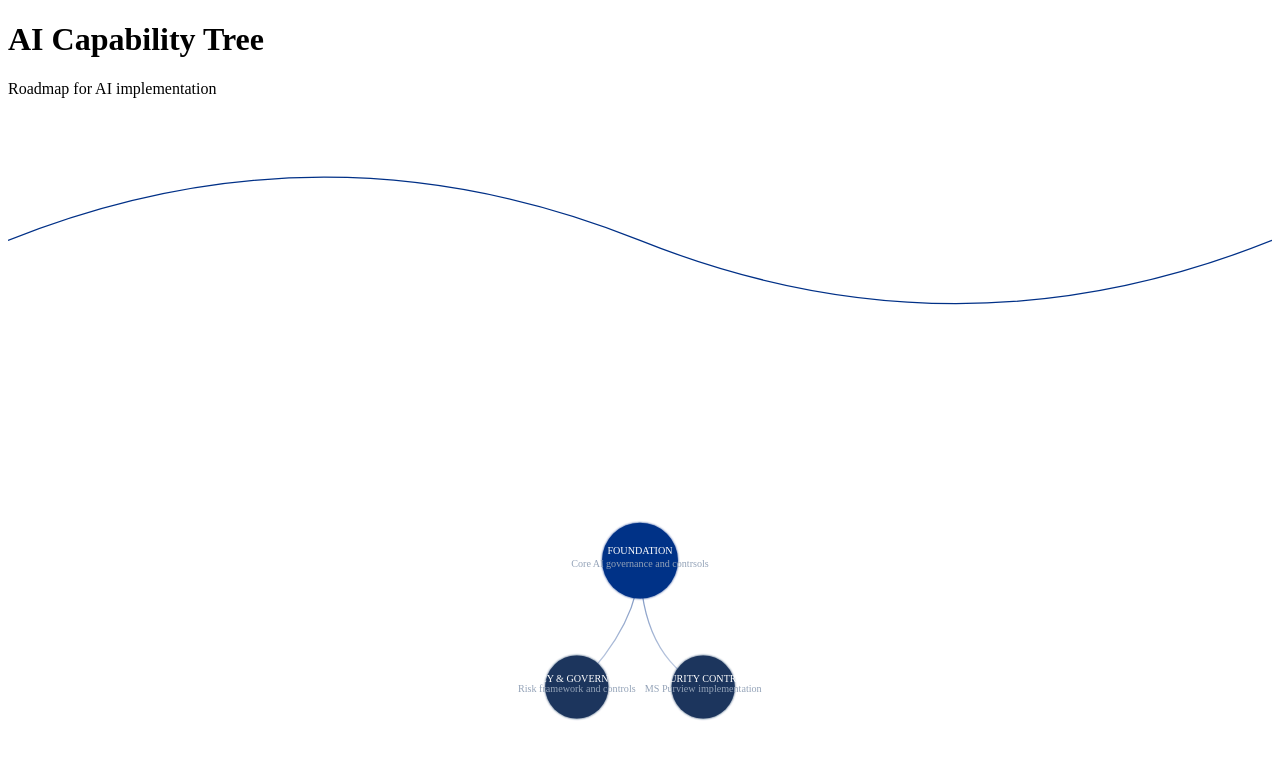
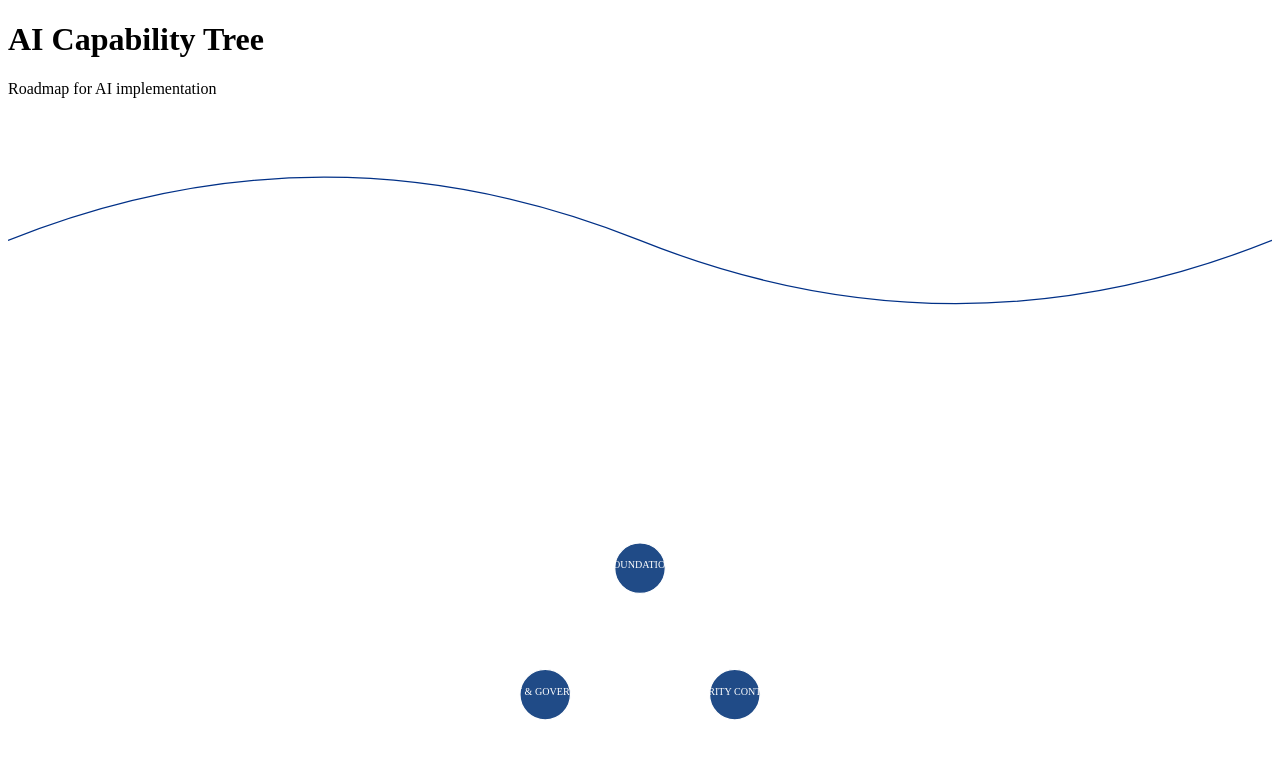
Before and after one commit to CasperGrey/roadmap-tree, a React (Create React App) app: page / in a window 1280 px wide. Shown: the top 758 px of the page. Built offline with nearby package versions, Linux system fonts and the light colour scheme.

Commit message:
updated with data and added props etc

```diff
--- a/src/App.tsx
+++ b/src/App.tsx
@@ -1,6 +1,7 @@
   // src/App.tsx
 import React from 'react';
 import AITree from './components/layout/AITree';
+import { treeData } from './data/treeData';
 
 export default function App() {
   return (
@@ -29,7 +30,7 @@ export default function App() {
         </svg>
       </div>
     </div>
-    <AITree />
+      <AITree data={treeData} />
   </div>
   );
 }
--- a/src/components/layout/AITree.tsx
+++ b/src/components/layout/AITree.tsx
@@ -1,130 +1,67 @@
 import React from 'react';
-import { motion } from 'framer-motion';
+import { TreeNode } from '../../data/treeData';
 
-export default function AITree() {
-  const treeData = {
-    title: "FOUNDATION",
-    description: "Core AI governance and contrsols",
-    children: [
-      {
-        title: "POLICY & GOVERNANCE",
-        description: "Risk framework and controls",
-      },
-      {
-        title: "SECURITY CONTROLS",
-        description: "MS Purview implementation",
-      }
-    ]
+interface AITreeProps {
+  data: TreeNode;
+}
+
+export default function AITree({ data }: AITreeProps) {
+  const renderNode = (node: TreeNode, x: number, y: number, level: number) => {
+    const childSpacing = 300;
+    const verticalSpacing = 200;
+
+    return (
+        <g key={node.id}>
+          {/* Node */}
+          <circle
+              cx={x}
+              cy={y}
+              r="40"
+              fill="#204B87"
+              stroke="white"
+              strokeWidth="2"
+              className="cursor-pointer hover:scale-105 transition-transform"
+          />
+
+          {/* Text */}
+          <text
+              x={x}
+              y={y}
+              textAnchor="middle"
+              fill="white"
+              className="text-sm font-bold"
+          >
+            {node.title}
+          </text>
+
+          {/* Children */}
+          {node.children?.map((child, index) => {
+            const childX = x - ((node.children!.length - 1) * childSpacing / 2) + (index * childSpacing);
+            const childY = y + verticalSpacing;
+
+            return (
+                <g key={child.id}>
+                  {/* Straight connecting line */}
+                  <line
+                      x1={x}
+                      y1={y + 40} // node radius
+                      x2={childX}
+                      y2={childY - 40} // node radius
+                      stroke="white"
+                      strokeWidth="2"
+                  />
+                  {renderNode(child, childX, childY, level + 1)}
+                </g>
+            );
+          })}
+        </g>
+    );
   };
 
   return (
-      <div className="relative w-full h-[800px] overflow-hidden">
-        <svg
-            width="100%"
-            height="100%"
-            viewBox="-500 -100 2000 1000"
-            className="bg-transparent"
-        >
-          <defs>
-            {/* Add glowing effect for hover */}
-            <filter id="glow">
-              <feGaussianBlur stdDeviation="2" result="coloredBlur"/>
-              <feMerge>
-                <feMergeNode in="coloredBlur"/>
-                <feMergeNode in="SourceGraphic"/>
-              </feMerge>
-            </filter>
-
-            {/* Line gradient */}
-            <linearGradient id="lineGradient" x1="0%" y1="0%" x2="0%" y2="100%">
-              <stop offset="0%" stopColor="#003087" stopOpacity="0.6"/>
-              <stop offset="100%" stopColor="#003087" stopOpacity="0.2"/>
-            </linearGradient>
-          </defs>
-
-          {/* Connecting Lines */}
-          {treeData.children.map((child, index) => (
-              <motion.path
-                  key={`line-${index}`}
-                  d={`M 500,200 Q 500,${300 + index * 50} ${400 + index * 200},${400}`}
-                  stroke="url(#lineGradient)"
-                  strokeWidth="2"
-                  fill="none"
-                  initial={{ pathLength: 0 }}
-                  animate={{ pathLength: 1 }}
-                  transition={{ duration: 1, ease: "easeInOut" }}
-              />
-          ))}
-
-          {/* Nodes */}
-          <motion.g
-              initial={{ opacity: 0, y: -20 }}
-              animate={{ opacity: 1, y: 0 }}
-              transition={{ duration: 0.5 }}
-          >
-            {/* Root Node */}
-            <g transform="translate(500, 200)" className="cursor-pointer">
-              <motion.circle
-                  r="60"
-                  fill="#003087"
-                  className="transition-all duration-300"
-                  whileHover={{ scale: 1.1 }}
-                  filter="url(#glow)"
-              />
-              <text
-                  className="text-xl font-bold"
-                  fill="white"
-                  textAnchor="middle"
-                  y="-10"
-              >
-                {treeData.title}
-              </text>
-              <text
-                  className="text-sm"
-                  fill="#94a3b8"
-                  textAnchor="middle"
-                  y="10"
-              >
-                {treeData.description}
-              </text>
-            </g>
-
-            {/* Child Nodes */}
-            {treeData.children.map((child, index) => (
-                <motion.g
-                    key={`node-${index}`}
-                    transform={`translate(${400 + index * 200}, 400)`}
-                    className="cursor-pointer"
-                    initial={{ opacity: 0 }}
-                    animate={{ opacity: 1 }}
-                    transition={{ delay: 0.5 + index * 0.2 }}
-                >
-                  <motion.circle
-                      r="50"
-                      fill="#1B365D"
-                      className="transition-all duration-300"
-                      whileHover={{ scale: 1.1 }}
-                      filter="url(#glow)"
-                  />
-                  <text
-                      className="text-lg font-bold"
-                      fill="white"
-                      textAnchor="middle"
-                      y="-8"
-                  >
-                    {child.title}
-                  </text>
-                  <text
-                      className="text-xs"
-                      fill="#94a3b8"
-                      textAnchor="middle"
-                      y="8"
-                  >
-                    {child.description}
-                  </text>
-                </motion.g>
-            ))}
-          </motion.g>
+      <div className="bg-bg-dark w-full min-h-screen">
+        <svg width="100%" height="900" viewBox="-500 0 2000 1000">
+          {renderNode(data, 500, 100, 0)}
         </svg>
       </div>
   );
--- /dev/null
+++ b/src/data/treeData.ts
@@ -0,0 +1,27 @@
+// src/data/treeData.ts
+export interface TreeNode {
+    id: string;
+    title: string;
+    description: string;
+    children?: TreeNode[];
+}
+
+export const treeData: TreeNode = {
+    id: 'root',
+    title: 'FOUNDATION',
+    description: 'Core AI governance and controls',
+    children: [
+        {
+            id: 'policy',
+            title: 'POLICY & GOVERNANCE',
+            description: 'Risk framework and controls',
+            children: []
+        },
+        {
+            id: 'security',
+            title: 'SECURITY CONTROLS',
+            description: 'MS Purview implementation',
+            children: []
+        }
+    ]
+};
```
Also changed, not shown: tailwind.config.js (+2 -5 lines).
